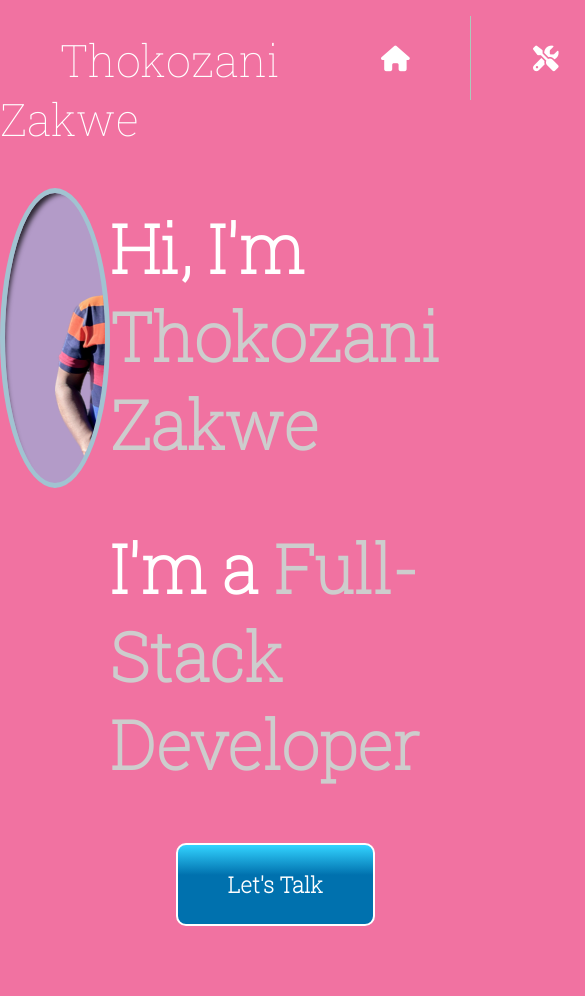
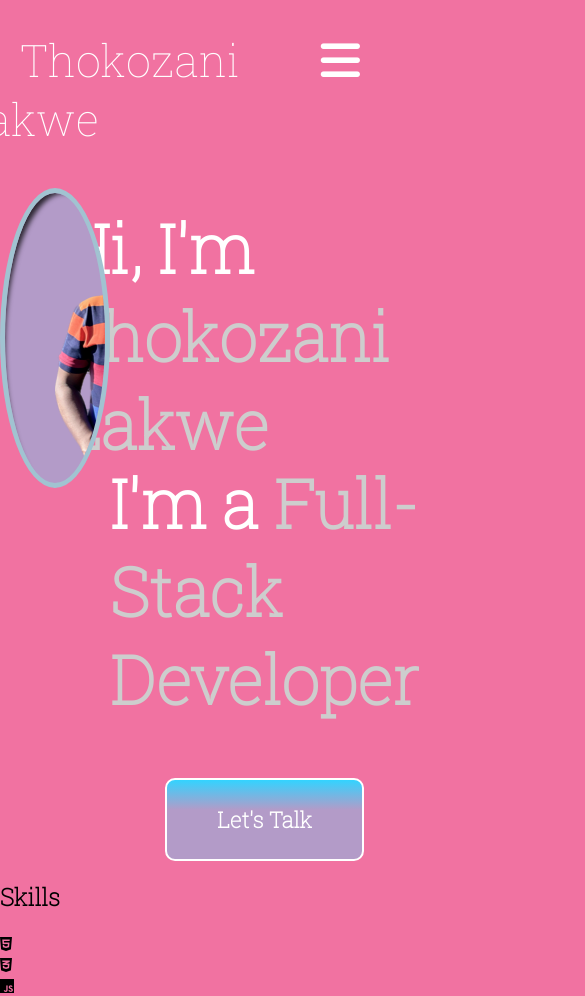
Before and after one commit to ThokozaniZakwe/ThokozaniZakwe.github.io, a plain HTML site: page index.html in a window 390 px wide. Shown: the top 996 px of the page, 585 px wide, since content can reach past the window. Before the commit the page ends 926 px from the top, so only its background shows below. Drawn offline with Linux system fonts and the light colour scheme.

Commit message:
Mobile Menu Exp

```diff
--- a/index.html
+++ b/index.html
@@ -11,6 +11,7 @@
 <body>
     <nav class="navbar" id="navbar">
         <div class="nav-brand"><a class="nav-link" href="#navbar">Thokozani Zakwe</a></div>
+        <div class="mobile-menu-icon"><i class="fa-solid fa-bars"></i></div>
         <div class="nav-menu">
             <ul>
                 <li class="nav-item"><a href="#" class="nav-link"><i class="fa-solid fa-home"></i></a></li>
@@ -30,6 +31,15 @@
             <a class="btn-talk" href="mailto:tezakwe@gmail.com">Let's Talk</a>
         </section>
     </main>
+    <section class="skills">
+        <div><h1>Skills</h1></div>
+        <div class="skills-icon">
+            <div class="html"><i class="fa-brands fa-html5"></i></div>
+            <div class="css"><i class="fa-brands fa-css3-alt"></i></div>
+            <div class="javascript"><i class="fa-brands fa-js"></i></div>
+            <div class="c-sharp"></div>
+        </div>
+    </section>
 
     <script src="scripts/main.js"></script>
 </body>
--- a/styles/main.css
+++ b/styles/main.css
@@ -30,6 +30,10 @@ body{
     margin-left: 60px;
     text-decoration: none;
     color: #fff;
+}
+
+.mobile-menu-icon{
+    display: none;
 }
 
 .navbar>.nav-menu>ul{
@@ -109,18 +113,18 @@ body{
 }
 
 #main>section.home-text>h1:last-child{
-    margin-top: 0;
+    margin-top: -10px;
 }
 
 #main>section.home-text>h1:first-child{
-    margin-bottom: 0;
+    margin-bottom: -65px;
+    margin-left: -50px;
 }
 
 .btn-talk{
     text-decoration: none;
     border: 2px solid #fff;
     color: #fff;
-    /* background-color: #0072ae; */
     padding: 25px 50px;
     display: block;
     text-align: center;
@@ -128,10 +132,55 @@ body{
     font-size: 22px;
     font-weight: bold;
     transition: all .25 ease-in-out;
-    background: linear-gradient(to bottom, #33d3ff, #0071ae, 76%, #0071ae 76%);
+    background: linear-gradient(to bottom, #33d3ff, #b39bc8, 76%, #b39bc8 76%);
+    /* transition: background-color 0.15s linear; */
 }
 
 .btn-talk:hover, .btn-talk:focus{
-    border-color: #0072ae;
-    background: none;
+    border-color: #cdcdcd;
+    background: #33d3ff;
+    color: black;
 }
+
+/* Media Queries */
+@media screen and (max-width: 990px) {
+    .navbar{
+        justify-content: space-between;
+        position: relative;
+    }
+
+    .navbar>.nav-brand{
+        margin-left: -40px;
+    }
+
+    .navbar>.nav-menu>ul{
+        flex-direction: column;
+        justify-content: center;
+        align-items: center;
+        max-height: 0;
+        overflow: hidden;
+        /* display: none; */
+    }
+
+    .navbar>.nav-menu>ul>.nav-item{
+        width: 100%;
+    }
+
+    .navbar>.nav-menu>ul>.nav-item>.nav-link{
+        text-align: right;
+        padding: 15px 25px 15px 0;
+        width: 100%;
+        border-bottom: 1px solid #abcabc;
+        border-left: none;
+        font-size: 1.2rem;
+    }
+
+    .mobile-menu-icon{
+        display: block;
+        font-size: 2.8rem;
+        position: absolute;
+        top: 30px;
+        right: 30px;
+        cursor: pointer;
+    }
+}
```
